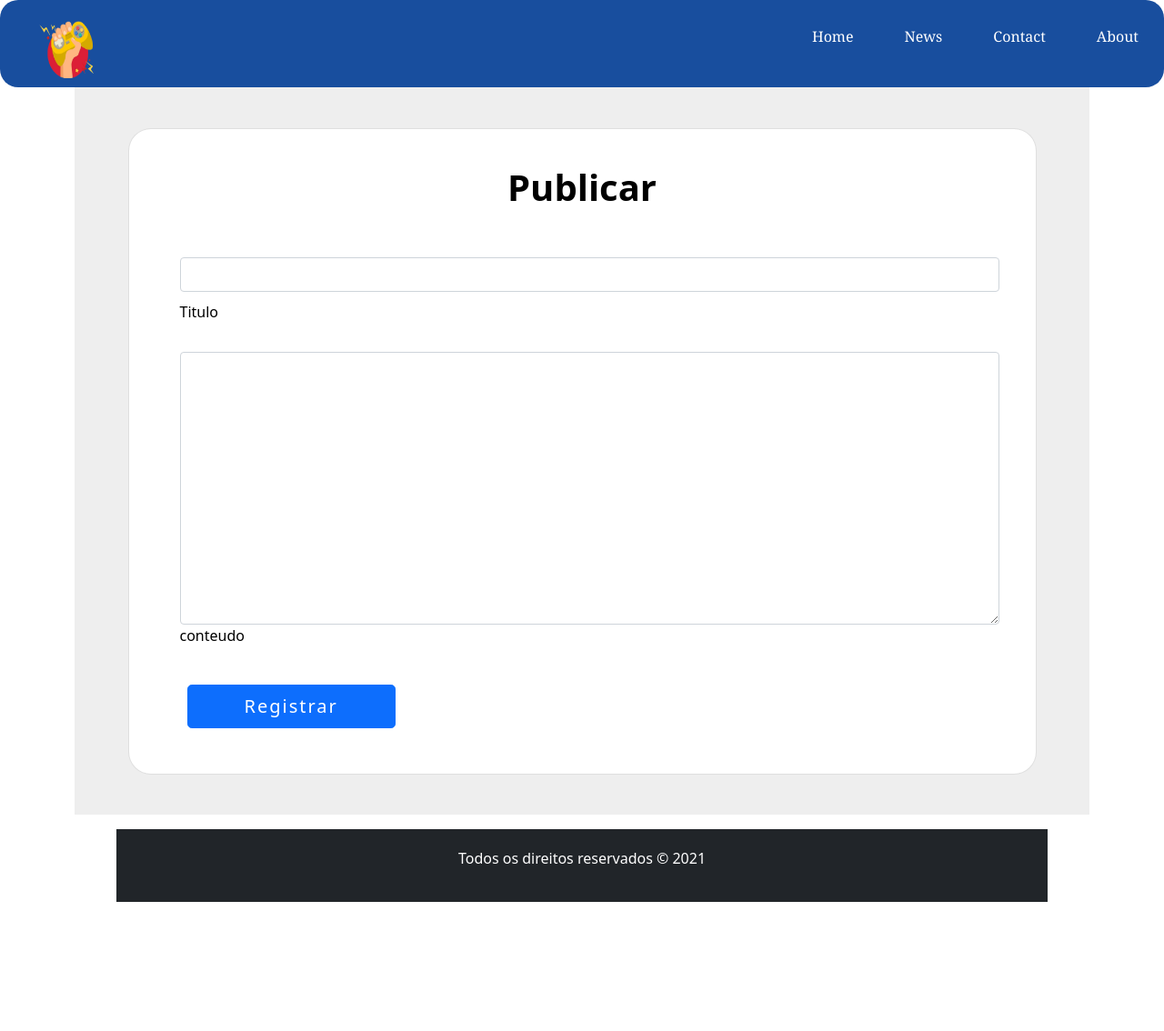
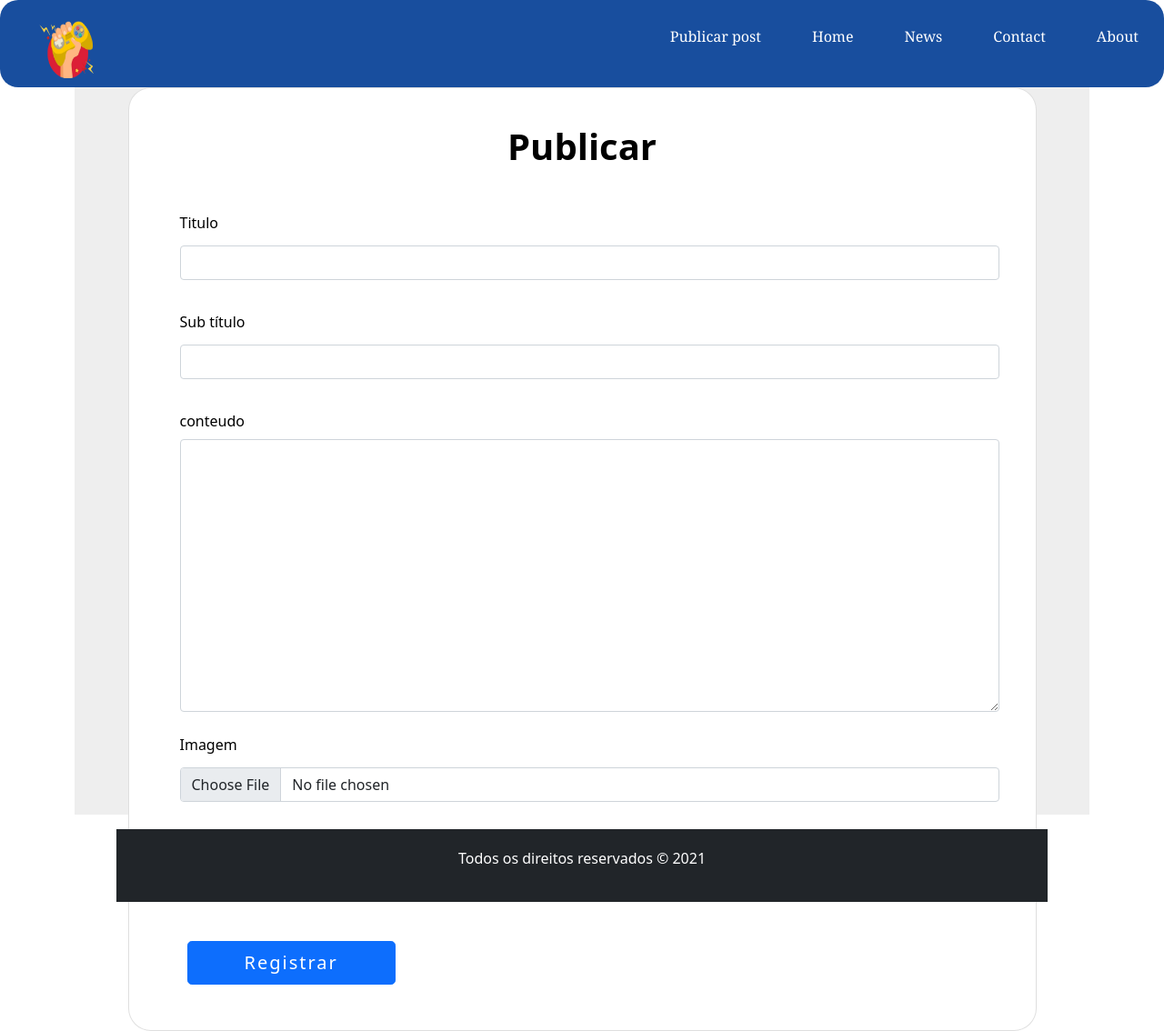
Before and after one commit to laiquesantana/BlogSenac, a PHP site: page /post.php in a window 1280 px wide. Shown: the whole page at 91% size. Before the commit the page ends 992 px from the top, so only its background shows below. Run offline with PHP 8.4, Linux system fonts and the light colour scheme; the visitor is signed in with stand-in values (Sample User, id 1); some web fonts are replaced.

Commit message:
alterações

```diff
--- a/includes/navbar.php
+++ b/includes/navbar.php
@@ -3,6 +3,12 @@
 		<a href="index.php"><img id="console"  height="70" width="70" src="static/images/console.png"></a>
 	</div>
 	<ul>
+	  <?php
+		// Verifica se não há a variável da sessão que identifica o usuário
+		if (isset($_SESSION['id'])) {
+			echo '<li><a class="active" href="post.php">Publicar post</a></li>';
+		}
+	  ?>
 	  <li><a class="active" href="index.php">Home</a></li>
 	  <li><a href="#news">News</a></li>
 	  <li><a href="#contact">Contact</a></li>
--- a/post.php
+++ b/post.php
@@ -1,38 +1,31 @@
 <?php
 require_once('config.php');
 
-
-
 if (!isset($_SESSION)) session_start();
-
 if (!isset($_SESSION['id'])) {
   // Destrói a sessão por segurança
   session_destroy();
   // Redireciona o visitante de volta pro login
-    header("Location: index.php"); exit;
-
+  header("Location: index.php");
+  exit;
 }
 
-
 $_SESSION['formKey'] = sha1(rand());
-
-
 
 if ($_SERVER["REQUEST_METHOD"] == "POST") {
 
 
-
-    $query = $mysqli->prepare("INSERT INTO posts ( titulo, conteudo,id_usuario) VALUES (?,?,?)");
-    $query->bind_param("ssi",$titulo, $conteudo,$id_usuario);
+  $query = $mysqli->prepare("INSERT INTO posts ( titulo, conteudo, subtitulo, id_usuario) VALUES (?,?,?, ?)");
+  $query->bind_param("sssi", $titulo, $conteudo, $subtitulo ,$id_usuario);
 
   // set parameters and execute
-     $titulo= $_POST["titulo"];
-     $conteudo= $_POST["conteudo"];
-     $id_usuario=$_SESSION["id"];
+  $titulo = $_POST["titulo"];
+  $subtitulo = $_POST["subtitulo"];
+  $conteudo = $_POST["conteudo"];
+  $id_usuario = $_SESSION["id"];
 
   /* execute prepared statement */
   $query->execute();
-
 }
 
 
@@ -41,9 +34,6 @@ if ($_SERVER["REQUEST_METHOD"] == "POST") {
 
 <body>
   <?php include('includes/navbar.php') ?>
-
-
-
   <div class="container">
     <section class="vh-100" style="background-color: #eee;">
       <div class="container h-100">
@@ -55,33 +45,60 @@ if ($_SERVER["REQUEST_METHOD"] == "POST") {
                   <div class="col-md-12 col-lg-12 col-xl-12 order-2 order-lg-1">
 
                     <p class="text-center h1 fw-bold mb-5 mx-1 mx-md-4 mt-4">Publicar</p>
-                    <form class="mx-1 mx-md-4" method="POST" action="<?php echo htmlspecialchars($_SERVER["PHP_SELF"]); ?>">
+                    <form class="mx-1 mx-md-4" method="POST" enctype='multipart/form-data' action="<?php echo htmlspecialchars($_SERVER["PHP_SELF"]); ?>">
 
                       <div class="d-flex flex-row align-items-center mb-4">
                         <i class="fas fa-user fa-lg me-3 fa-fw"></i>
                         <div class="form-outline flex-fill mb-0">
+                        <label class="form-label" for="form3Example1c">Titulo</label>
                           <input type="text" name="titulo" id="form3Example1c" class="form-control" />
-                          <label class="form-label" for="form3Example1c">Titulo</label>
+
                         </div>
                       </div>
 
                       <div class="d-flex flex-row align-items-center mb-4">
                         <i class="fas fa-user fa-lg me-3 fa-fw"></i>
                         <div class="form-outline flex-fill mb-0">
-                          <textarea name="conteudo" id="form3Example1c" class="form-control" style="height: 300px"></textarea>
-                          <label class="form-label" for="form3Example1c">conteudo</label>
+                        <label class="form-label" for="form3Example1c">Sub título</label>
+                          <input type="text" name="subtitulo" id="form3Example1c" class="form-control" />
+
                         </div>
                       </div>
-                      <div class="d-flex col-md-3 justify-content-center mx-4 mb-3 mb-lg-4">
-                        <input type="submit" class="btn btn-primary btn-lg" value="Registrar" />
+
+                      <div class="d-flex flex-row align-items-center mb-4">
+                        <i class="fas fa-user fa-lg me-3 fa-fw"></i>
+                        <div class="form-outline flex-fill mb-0">
+                        <label class="form-label" for="form3Example1c">conteudo</label>
+                          <textarea name="conteudo" id="form3Example1c" class="form-control" style="height: 300px"></textarea>
 
                         </div>
-                    </form>
-
                       </div>
 
 
+                      <div class="d-flex flex-row align-items-center mb-4">
+                        <i class="fas fa-user fa-lg me-3 fa-fw"></i>
+                        <div class="form-outline flex-fill mb-0">
+                         <label class="form-label" for="form3Example1c">Imagem</label>
+                          <input type="file" name="imagem" id="form3Example1c" class="form-control" />
 
+                        </div>
+                      </div>
+
+                      <div class="d-flex flex-row align-items-center mb-4">
+                        <i class="fas fa-user fa-lg me-3 fa-fw"></i>
+                        <div class="form-outline flex-fill mb-0">
+                         <label class="form-label" for="form3Example1c">Data de publicação</label>
+                          <input type="text" name="data_publicacao" id="form3Example1c" class="form-control" />
+
+                        </div>
+                      </div>
+
+
+                      <div class="d-flex col-md-3 justify-content-center mx-4 mb-3 mb-lg-4">
+                        <input type="submit" class="btn btn-primary btn-lg" value="Registrar" />
+                      </div>
+                    </form>
+                  </div>
                 </div>
               </div>
             </div>
```
Also changed, not shown: includes/banner.php (+11 -0 lines), index.php (+42 -23 lines). Lines whose indentation alone changed are shown as unchanged.
